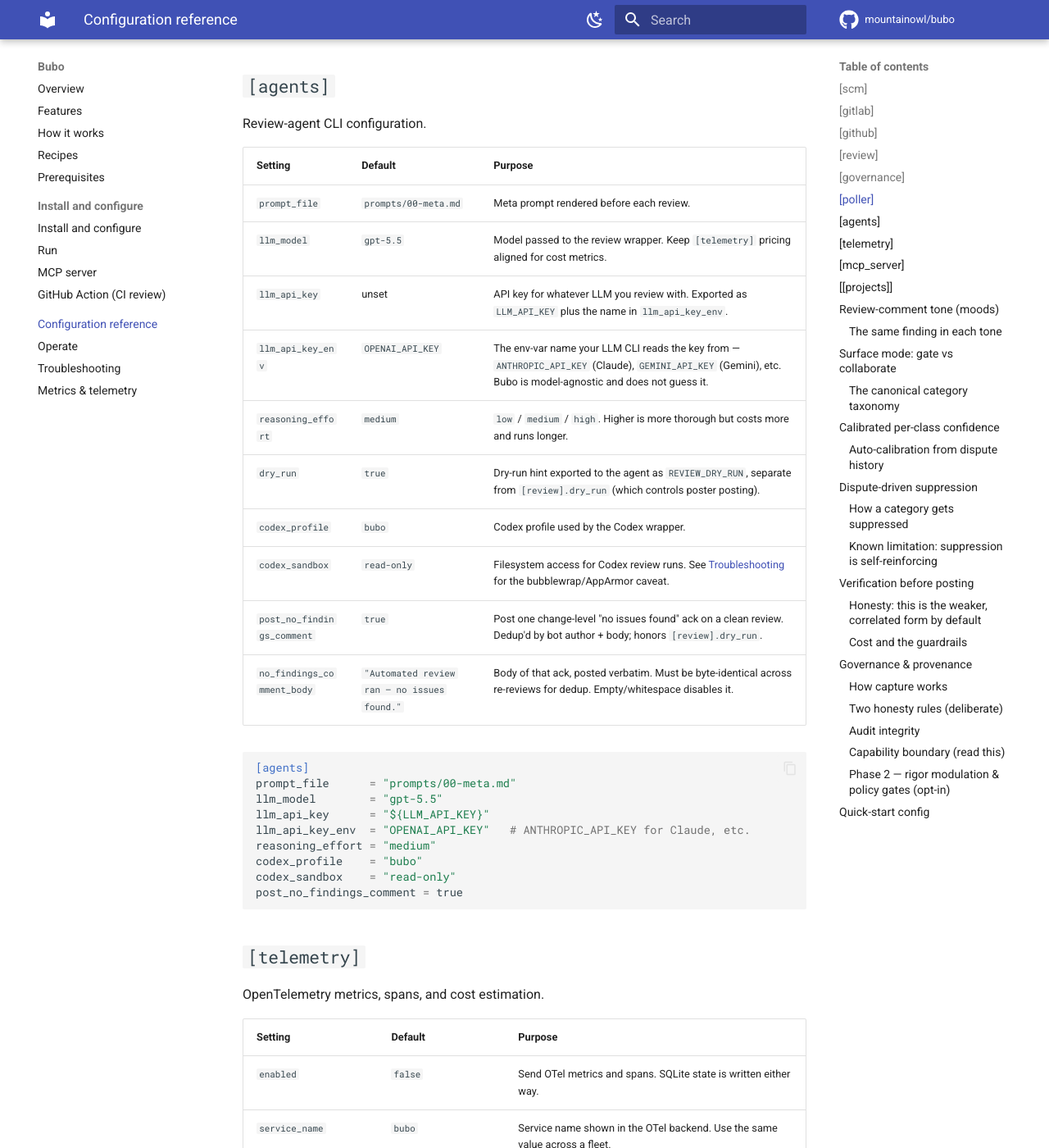
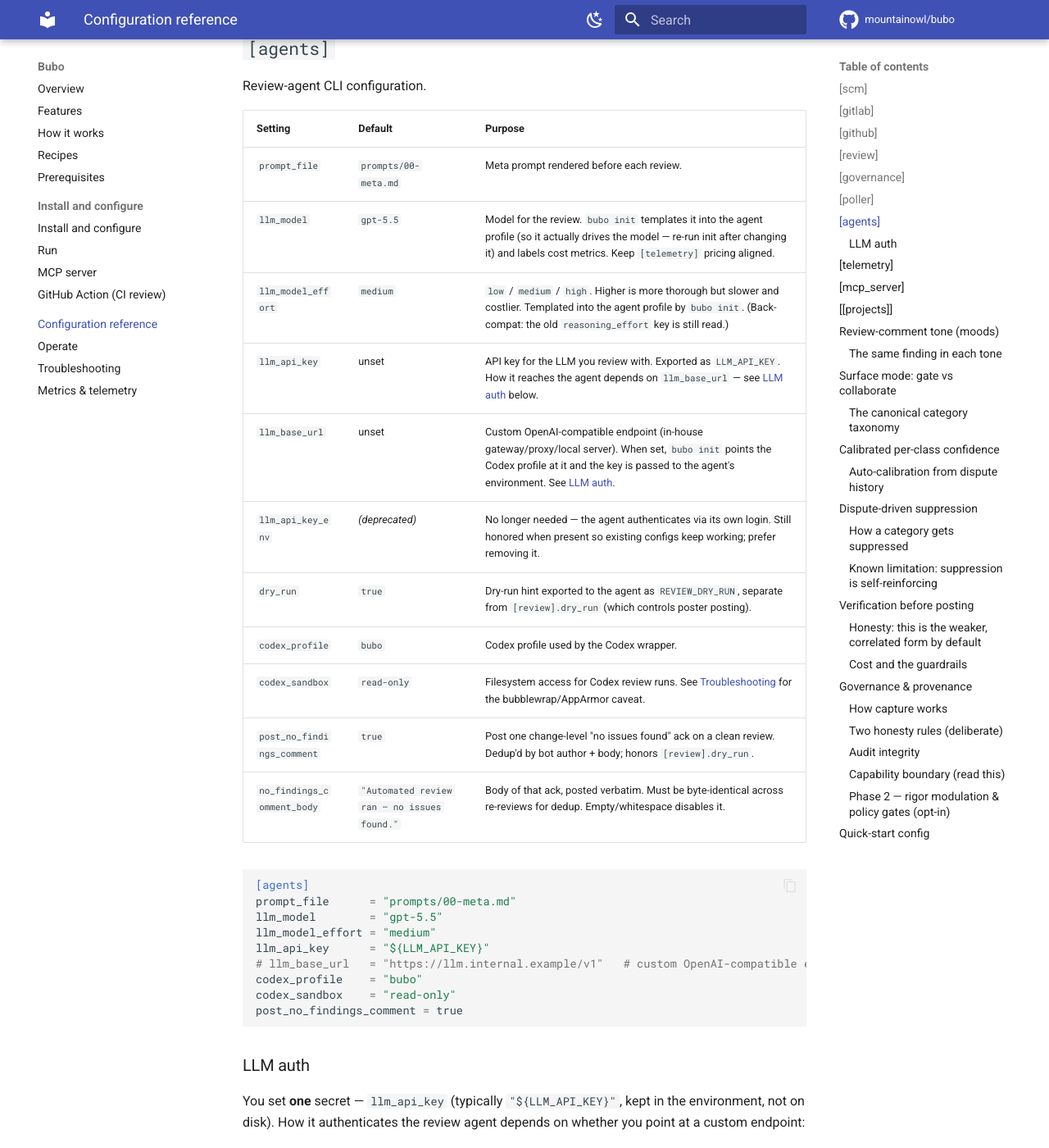
Before and after one commit to mountainowl/ai-code-review, an MkDocs documentation site: the page built from docs/configuration.md, in a window 1280 px wide and 1400 px high, scrolled down 5164 px. Shown: the whole window at 82% size. Built offline with MkDocs 1.6.1 and Material for MkDocs 9.7.7, drawn with Linux system fonts in a browser that asks for light colours; comment, search, counter and statistics services are not loaded; some of the changed text lies outside the part shown.

Commit message:
docs: update for REST-only SCM and standardized LLM_* config
Reflect the two code changes in the operator docs:

- Drop glab/gh and the SCM MCP servers from prerequisites, recipes, and
  configuration; the only runtime SCM deps are now git + the agent CLI.
- Document the standardized LLM surface (LLM_API_KEY, LLM_MODEL,
  LLM_MODEL_EFFORT) and the optional LLM_BASE_URL for OpenAI-compatible
  endpoints, including the env-exfiltration tradeoff of base_url mode.
- Refresh the GitHub Action inputs and recipes accordingly.

````diff
--- a/docs/configuration.md
+++ b/docs/configuration.md
@@ -32,11 +32,10 @@
 
 | Setting | Default | Purpose |
 |---|---|---|
-| `url` | `https://gitlab.com` | Web host the poller reads MRs from. For self-hosted GitLab, keep `api_url` on the same host. |
-| `api_url` | `https://gitlab.com/api/v4` | REST API endpoint used by the GitLab MCP tools inside the review agent. |
+| `url` | `https://gitlab.com` | Web host the poller reads MRs from and clones over HTTPS. For self-hosted GitLab, keep `api_url` on the same host. |
+| `api_url` | `https://gitlab.com/api/v4` | REST API endpoint the poller reads MRs, diffs, and outcomes from. |
 | `bot_username` | `bubo` | Bot account name on posted threads; lets outcome sync tell bot comments from developer replies. |
-| `denied_tools_regex` | `^(delete_.*\|merge_merge_request\|push_files)$` | Blocks dangerous GitLab MCP tools even if the agent can see them. |
-| `token` | unset | GitLab token with `api` scope. Exported as `GITLAB_TOKEN`, `GITLAB_PERSONAL_ACCESS_TOKEN`, and `GLAB_TOKEN`. |
+| `token` | unset | GitLab token with `api` scope. Used for the REST API and as the `git clone` credential (sent per-call as an auth header, never written to `.git/config`). |
 
 ```toml
 [gitlab]
@@ -48,14 +47,14 @@
 
 ## `[github]`
 
-Used when `provider = "github"`. Needs the `gh` CLI (checkout) and a GitHub MCP
-server on `PATH` (inline comments; falls back to REST otherwise).
+Used when `provider = "github"`. Needs only `git` on `PATH`; checkout, diffs,
+posting, and outcome sync all go through the REST API.
 
 | Setting | Default | Purpose |
 |---|---|---|
-| `api_url` | `https://api.github.com` | REST API base. Use `https://<host>/api/v3` for GitHub Enterprise Server. |
+| `api_url` | `https://api.github.com` | REST API base. Use `https://<host>/api/v3` for GitHub Enterprise Server. The web host bubo clones from is derived from this. |
 | `bot_username` | `bubo` | Bot account name on review comments; lets outcome sync separate bot comments from replies. |
-| `token` | unset | GitHub token with pull-request read+write. Exported as `GITHUB_TOKEN`, `GITHUB_PERSONAL_ACCESS_TOKEN`, and `GH_TOKEN`. |
+| `token` | unset | GitHub token with pull-request read+write. Used for the REST API and as the `git clone` credential (sent per-call as an auth header, never written to `.git/config`). |
 
 ```toml
 [github]
@@ -156,10 +155,11 @@
 | Setting | Default | Purpose |
 |---|---|---|
 | `prompt_file` | `prompts/00-meta.md` | Meta prompt rendered before each review. |
-| `llm_model` | `gpt-5.5` | Model passed to the review wrapper. Keep `[telemetry]` pricing aligned for cost metrics. |
-| `llm_api_key` | unset | API key for whatever LLM you review with. Exported as `LLM_API_KEY` plus the name in `llm_api_key_env`. |
-| `llm_api_key_env` | `OPENAI_API_KEY` | The env-var name your LLM CLI reads the key from — `ANTHROPIC_API_KEY` (Claude), `GEMINI_API_KEY` (Gemini), etc. Bubo is model-agnostic and does not guess it. |
-| `reasoning_effort` | `medium` | `low` / `medium` / `high`. Higher is more thorough but costs more and runs longer. |
+| `llm_model` | `gpt-5.5` | Model for the review. `bubo init` templates it into the agent profile (so it actually drives the model — re-run init after changing it) and labels cost metrics. Keep `[telemetry]` pricing aligned. |
+| `llm_model_effort` | `medium` | `low` / `medium` / `high`. Higher is more thorough but slower and costlier. Templated into the agent profile by `bubo init`. (Back-compat: the old `reasoning_effort` key is still read.) |
+| `llm_api_key` | unset | API key for the LLM you review with. Exported as `LLM_API_KEY`. How it reaches the agent depends on `llm_base_url` — see [LLM auth](#llm-auth) below. |
+| `llm_base_url` | unset | Custom OpenAI-compatible endpoint (in-house gateway/proxy/local server). When set, `bubo init` points the Codex profile at it and the key is passed to the agent's environment. See [LLM auth](#llm-auth). |
+| `llm_api_key_env` | *(deprecated)* | No longer needed — the agent authenticates via its own login. Still honored when present so existing configs keep working; prefer removing it. |
 | `dry_run` | `true` | Dry-run hint exported to the agent as `REVIEW_DRY_RUN`, separate from `[review].dry_run` (which controls poster posting). |
 | `codex_profile` | `bubo` | Codex profile used by the Codex wrapper. |
 | `codex_sandbox` | `read-only` | Filesystem access for Codex review runs. See [Troubleshooting](troubleshooting.md) for the bubblewrap/AppArmor caveat. |
@@ -170,13 +170,35 @@
 [agents]
 prompt_file      = "prompts/00-meta.md"
 llm_model        = "gpt-5.5"
+llm_model_effort = "medium"
 llm_api_key      = "${LLM_API_KEY}"
-llm_api_key_env  = "OPENAI_API_KEY"   # ANTHROPIC_API_KEY for Claude, etc.
-reasoning_effort = "medium"
+# llm_base_url   = "https://llm.internal.example/v1"   # custom OpenAI-compatible endpoint
 codex_profile    = "bubo"
 codex_sandbox    = "read-only"
 post_no_findings_comment = true
 ```
+
+### LLM auth
+
+You set **one** secret — `llm_api_key` (typically `"${LLM_API_KEY}"`, kept in the
+environment, not on disk). How it authenticates the review agent depends on
+whether you point at a custom endpoint:
+
+- **Default (no `llm_base_url`).** The review agent authenticates with its **own
+  login**, not an injected env var — so the key is *never* placed in the agent's
+  environment (the primary anti-exfiltration defense; the reviewer subprocess
+  runs under a strict env allowlist). Authenticate the CLI once with your key,
+  e.g. Codex: `codex login --with-api-key` (reads the key on stdin). The
+  `bubo` GitHub Action does this for you.
+- **Custom endpoint (`llm_base_url` set).** An OpenAI-compatible endpoint reads
+  the key from the environment at request time, so in this mode — and only this
+  mode — `LLM_API_KEY` and `LLM_BASE_URL` are passed through the allowlist to the
+  agent, and `bubo init` writes a `[model_providers]` block into the Codex
+  profile. **Security note:** this deliberately re-exposes one credential to the
+  agent's environment; leave `llm_base_url` empty unless you need it.
+
+`bubo` does not guess a provider-specific env-var name from the model — the old
+`llm_api_key_env` knob is deprecated and no longer required.
 
 ## `[telemetry]`
 
@@ -642,9 +664,9 @@
 dry_run = true                 # plan only; flip to false once a real review looks right
 
 [agents]
-llm_model       = "gpt-5.5"
-llm_api_key     = "${LLM_API_KEY}"
-llm_api_key_env = "OPENAI_API_KEY"   # ANTHROPIC_API_KEY for Claude, etc.
+llm_model        = "gpt-5.5"
+llm_model_effort = "medium"
+llm_api_key      = "${LLM_API_KEY}"   # authenticate the agent CLI with this (see "LLM auth")
 
 [[projects]]
 path    = "group/repo"
--- a/docs/install-and-configure.md
+++ b/docs/install-and-configure.md
@@ -81,19 +81,21 @@
 token = "glpat-..."          # api scope
 
 [agents]
-llm_model = "gpt-5.5"            # match what your CLI is configured for
-llm_api_key = "..."             # your LLM key
-llm_api_key_env = "OPENAI_API_KEY"  # the env var your LLM CLI reads it from
-                                    # (ANTHROPIC_API_KEY, GEMINI_API_KEY, …)
+llm_model        = "gpt-5.5"        # bubo init templates this into the agent profile
+llm_model_effort = "medium"         # low / medium / high
+llm_api_key      = "..."            # your LLM key (authenticates the agent CLI)
 
 [[projects]]
 path = "your-group/your-repo"
 enabled = true
 ```
 
-Bubo is model-agnostic: `llm_api_key_env` names the variable your LLM CLI/SDK
-reads the key from, so you're never locked to one provider. The
-[recipes](recipes.md) have end-to-end setups.
+You set one secret, `llm_api_key`. By default the review agent authenticates with
+its own login (e.g. `codex login --with-api-key`) so the key never lands in the
+agent's environment; for a custom OpenAI-compatible endpoint, set `llm_base_url`
+and bubo passes the key through. See the
+[Configuration reference](configuration.md#llm-auth) and the
+[recipes](recipes.md) for end-to-end setups.
 
 Leave `[review].dry_run = true` (the default) until your first review output
 looks right — the poller plans findings without posting comments. Every knob
--- a/docs/recipes.md
+++ b/docs/recipes.md
@@ -20,10 +20,9 @@
 Install these once and put them on `PATH` (see
 [prerequisites](prerequisites.md) for platform-specific commands):
 
-- **uv**, **Python 3.14+**, **Git**
+- **uv**, **Python 3.14+**, **Git** (Git clones each MR over HTTPS — no `glab` needed)
 - **Codex CLI**, authenticated to OpenAI
 - **Superpowers + the `code-reviewer` skill** in your Codex config
-- **glab** (GitLab CLI) — for cloning/fetching MRs
 
 ### 2. Install Bubo
 
@@ -49,14 +48,19 @@
 token = "<glpat-your-token>"        # GitLab token with `api` scope
 
 [agents]
-llm_model = "gpt-5.5"               # any model your Codex profile drives
-llm_api_key = "<sk-your-openai-key>"
-llm_api_key_env = "OPENAI_API_KEY"  # the env var the OpenAI/Codex CLI reads
+llm_model        = "gpt-5.5"            # bubo init templates this into the Codex profile
+llm_model_effort = "medium"
+llm_api_key      = "<sk-your-openai-key>"
 
 [[projects]]
 path = "<your-group>/<your-repo>"   # repos Bubo should watch
 enabled = true
 ```
+
+Authenticate Codex once with that key: `codex login --with-api-key` (reads the
+key on stdin). bubo runs the reviewer under a strict env allowlist, so the key
+is taken from Codex's own login rather than injected into the agent's
+environment.
 
 ### 4. Verify and run
 
@@ -80,9 +84,8 @@
 
 ## Codex (OpenAI) — GitHub
 
-Same as the GitLab recipe, with three changes:
+Same as the GitLab recipe, with two changes (still just `git` — no `gh` CLI):
 
-- Install the **`gh` CLI** instead of `glab`, authenticated to GitHub.
 - Use a **GitHub token** with pull-request read+write.
 - Set the provider to GitHub:
 
@@ -94,9 +97,9 @@
 token = "<ghp-your-token>"
 
 [agents]
-llm_model = "gpt-5.5"
-llm_api_key = "<sk-your-openai-key>"
-llm_api_key_env = "OPENAI_API_KEY"
+llm_model        = "gpt-5.5"
+llm_model_effort = "medium"
+llm_api_key      = "<sk-your-openai-key>"
 
 [[projects]]
 path = "<owner>/<repo>"
@@ -115,58 +118,42 @@
 proxy — code, diffs, review state, **and the model call** all stay on your
 infrastructure. Nothing leaves.
 
-**The one thing to know:** Bubo never calls the model directly. It shells out to
-an agent CLI (Codex by default), so the in-house endpoint is configured in the
-**agent's profile**, not Bubo's `env.toml`. A bare `bubo init` ships a
-stock-OpenAI profile (`model = "gpt-5.5"`, no provider block), so pointing at an
-internal endpoint is one explicit edit — `uv tool install bubo && bubo init`
-alone will *not* redirect it.
+**The one thing to know:** Bubo never calls the model directly — it shells out to
+an agent CLI (Codex by default). Set `[agents].llm_base_url` to your endpoint and
+`bubo init` wires the Codex profile to it for you (writes a `[model_providers]`
+block and points `[profiles.bubo]` at it); the key is read from the environment
+at request time.
 
-### 1. Install Bubo (unchanged)
+### 1. Install + configure
 
 ```sh
 uv tool install bubo
-bubo init      # writes ~/.codex/config.toml [profiles.bubo], the env.toml seed, the DB
+bubo init      # seeds env.toml, writes the agent profile + DB
+```
+
+Then set the endpoint in `$BUBO_ROOT/config/env.toml` and re-run `bubo init` so
+it re-templates the profile:
+
+```toml
+[agents]
+llm_model    = "<internal-model-name>"      # also used for the cost label
+llm_api_key  = "${LLM_API_KEY}"             # read from the env at request time
+llm_base_url = "https://llm.corp.internal/v1"   # your OpenAI-compatible endpoint
+```
+
+```sh
+bubo init      # re-templates ~/.codex/config.toml with the model-provider block
 bubo doctor
 ```
 
-### 2. Point the Codex profile at your gateway (the load-bearing step)
-
-Edit `~/.codex/config.toml`. Add a model-provider block and reference it from the
-`[profiles.bubo]` profile `bubo init` created:
-
-```toml
-[profiles.bubo]
-model          = "<internal-model-name>"
-model_provider = "inhouse"          # references the block below
-sandbox_mode   = "read-only"
-
-[model_providers.inhouse]
-name     = "In-house gateway"
-base_url = "https://llm.corp.internal/v1"   # your OpenAI-compatible endpoint
-env_key  = "OPENAI_API_KEY"                 # env var Codex reads the key from
-wire_api = "chat"                           # "chat" or "responses" — match your gateway
-```
-
-These are **Codex's** config keys, not Bubo's — confirm the exact field names
-against your Codex version.
-
-### 3. Tell Bubo the label + key plumbing
-
-In `$BUBO_ROOT/config/env.toml`:
-
-```toml
-[agents]
-llm_model       = "<internal-model-name>"   # must match the profile; used for the cost label only
-llm_api_key     = "${LLM_API_KEY}"          # Bubo exports this under llm_api_key_env
-llm_api_key_env = "OPENAI_API_KEY"          # the env var your gateway/CLI reads
-codex_profile   = "bubo"
-```
+**Security note:** a custom `llm_base_url` is the one mode where the key reaches
+the agent's environment (an OpenAI-compatible endpoint reads it there). That's
+inherent to this setup; everything still stays on your infrastructure.
 
 If you track cost, set the `[telemetry]` `*_per_1m` rows to your gateway's rates
 (see the [configuration reference](configuration.md#telemetry)).
 
-### 4. Pre-flight the sandbox (the enterprise Linux gotcha)
+### 2. Pre-flight the sandbox (the enterprise Linux gotcha)
 
 On hardened Linux hosts — Ubuntu with the AppArmor unprivileged-user-namespace
 restriction — Codex's default `read-only` sandbox uses bubblewrap and can fail to
@@ -189,19 +176,20 @@
 
 ## Claude
 
-Bubo runs the review through a wrapper around your agent CLI, so Claude works
-like Codex — only the CLI it calls and the key it uses change.
-Install the Claude CLI, then set Claude as your agent in `[agents]`:
+Bubo runs the review through your agent CLI, so Claude works like Codex — only
+the CLI it calls changes. Install the Claude CLI, point `[agents].reviewer_command`
+at it, and set the model:
 
 ```toml
 [agents]
-llm_model = "<your-claude-model>"
-llm_api_key = "<your-anthropic-key>"
-llm_api_key_env = "ANTHROPIC_API_KEY"   # the env var the Claude CLI reads
+reviewer_command = ["claude", "-p"]
+llm_model        = "<your-claude-model>"
+llm_model_effort = "medium"
+llm_api_key      = "<your-anthropic-key>"
 ```
 
-Codex ships pre-wired, so reviewing with Claude takes one extra step: point
-the wrapper at the Claude CLI for the review. Verify it like Codex — keep
-`[review].dry_run = true`, run `bubo-poller` once, and read the transcript
-under `var/reports/` to confirm findings come through before you flip
-`dry_run` to `false`.
+Authenticate the Claude CLI with that key the way its docs describe (e.g.
+`ANTHROPIC_API_KEY` in your shell, or `claude` login) — as with Codex, bubo runs
+the reviewer under a strict env allowlist rather than injecting the key. Verify it
+like Codex: keep `[review].dry_run = true`, run `bubo-poller` once, and read the
+transcript under `var/reports/` before you flip `dry_run` to `false`.
````
Also changed, not shown: other parts of docs/recipes.md (+1 -1 lines), docs/github-action.md (+5 -3 lines), docs/prerequisites.md (+9 -21 lines).
